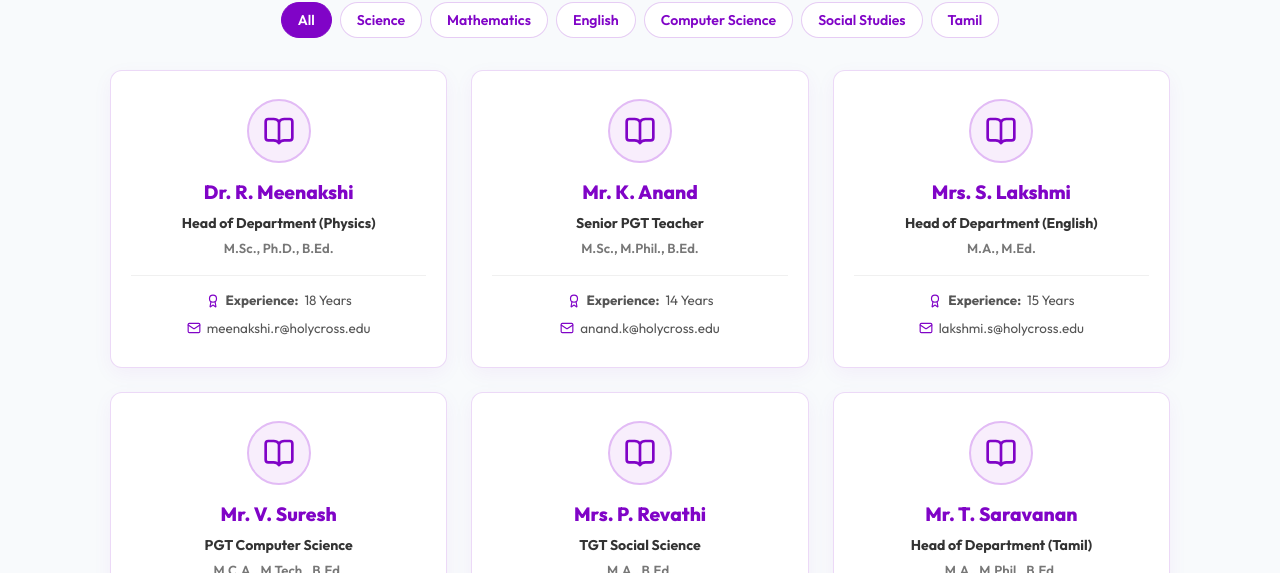
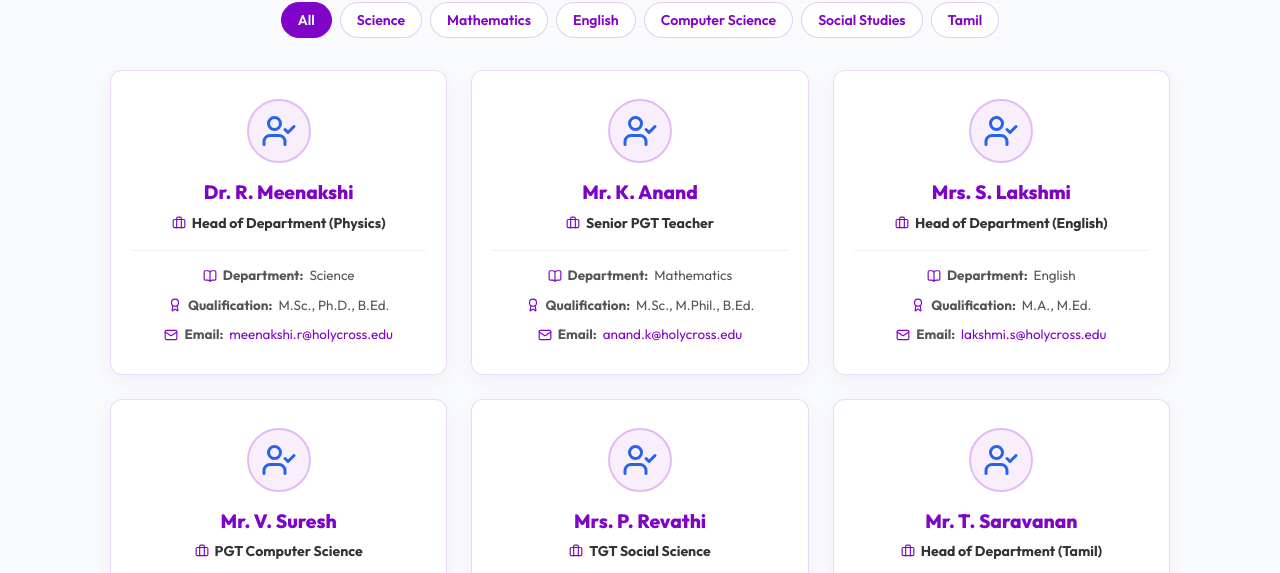
Before and after one commit to Arun-Sankar-akr/Holy-Cross, a React (Vite) app: page /staffs/teaching in a window 1280 px wide. Shown: the part 227-800 px from the top of the page. Built offline with nearby package versions, Linux system fonts and the light colour scheme; no server answers; the database is empty.

Commit message:
V.1.2.3.4

```diff
--- a/src/admin/AdminDashboard.css
+++ b/src/admin/AdminDashboard.css
@@ -73,10 +73,16 @@ body {
 /* App Containers */
 .admin-containers {
   display: flex;
-  height: 100vh;
+  height: 190vh;
   width: 100vw;
   overflow: hidden;
   position: relative;
+}
+
+.staff-lists {
+  display: grid;
+  grid-template-columns: repeat(auto-fill, minmax(170px, 1fr));
+  gap: 0.75rem;
 }
 
 #logogs {
@@ -257,9 +263,9 @@ body {
   list-style: none;
   padding: 0;
   margin: 0;
-  display: flex;
-  flex-direction: column;
-  gap: 0.4rem;
+  display: grid;
+  grid-template-columns: repeat(auto-fill, minmax(170px, 1fr));
+  gap: 0.74rem;
 }
 
 .applications-management-card ul li {
@@ -1543,6 +1549,7 @@ body {
     opacity: 0;
     transform: scale(0.95);
   }
+
   to {
     opacity: 1;
     transform: scale(1);
--- a/src/admin/AdminDashboard.jsx
+++ b/src/admin/AdminDashboard.jsx
@@ -1325,7 +1325,8 @@ export default function AdminDashboard() {
 
                             <h4>Staff Directory <span className="count-badge">{staffList.length}</span></h4>
                             {staffList.length === 0 ? <div className="empty-state">No staff members registered yet.</div> : (
-                                <ul>
+                                <div >
+                                    <ul className="staff-lists">
                                         {staffList.map(member => (
                                             <li key={member.id} style={{ display: 'flex', justifyContent: 'space-between', alignItems: 'center' }}>
                                                 {editingStaffId === member.id ? (
@@ -1362,6 +1363,7 @@ export default function AdminDashboard() {
                                             </li>
                                         ))}
                                     </ul>
+                                </div>
                             )}
                         </div>
                     )}
--- a/src/pages/Staff/TeachingStaff.css
+++ b/src/pages/Staff/TeachingStaff.css
@@ -65,11 +65,16 @@
     border: 1px solid rgba(128, 4, 199, 0.15);
     border-radius: 12px;
     padding: 28px 20px;
-    text-align: center;
     box-shadow: 0 6px 20px rgba(128, 4, 199, 0.05);
     display: flex;
     flex-direction: column;
     align-items: center;
+    transition: transform 0.2s ease, box-shadow 0.2s ease;
+}
+
+.teacher-card:hover {
+    transform: translateY(-4px);
+    box-shadow: 0 10px 25px rgba(128, 4, 199, 0.12);
 }
 
 .teacher-avatar {
@@ -85,7 +90,19 @@
     border: 2px solid #e2bbf5;
 }
 
-.teacher-name {
+.teacher-avatar svg {
+    color: #8004c7 !important;
+}
+
+.teacher-info {
+    width: 100%;
+    text-align: center;
+    display: flex;
+    flex-direction: column;
+    align-items: center;
+}
+
+.teacher-info h3 {
     margin: 0 0 4px 0;
     color: #8004c7;
     font-size: 1.2rem;
@@ -96,34 +113,49 @@
     font-weight: 700;
     color: #333;
     font-size: 0.88rem;
-}
-
-.teacher-qual {
-    margin: 4px 0 16px 0;
-    font-size: 0.82rem;
-    color: #777;
-    font-weight: 600;
-}
-
-.teacher-meta {
-    width: 100%;
-    border-top: 1px solid #f0f0f0;
-    padding-top: 14px;
-    display: flex;
-    flex-direction: column;
-    gap: 6px;
-    font-size: 0.84rem;
-    color: #555;
-    margin-top: auto;
-}
-
-.teacher-meta div {
+    margin: 0 0 16px 0;
     display: flex;
     align-items: center;
     justify-content: center;
     gap: 6px;
 }
 
-.teacher-meta svg {
+.teacher-role svg {
     color: #8004c7;
 }
+
+.teacher-details {
+    width: 100%;
+    border-top: 1px solid #f0f0f0;
+    padding-top: 14px;
+    display: flex;
+    flex-direction: column;
+    gap: 8px;
+    font-size: 0.84rem;
+    color: #555;
+    margin-top: auto;
+}
+
+.teacher-details p {
+    margin: 0;
+    display: flex;
+    align-items: center;
+    justify-content: center;
+    gap: 6px;
+    flex-wrap: wrap;
+}
+
+.teacher-details svg {
+    color: #8004c7;
+    flex-shrink: 0;
+}
+
+.teacher-details a {
+    color: #8004c7;
+    text-decoration: none;
+    word-break: break-all;
+}
+
+.teacher-details a:hover {
+    text-decoration: underline;
+}
--- a/src/pages/Staff/TeachingStaff.jsx
+++ b/src/pages/Staff/TeachingStaff.jsx
@@ -1,25 +1,56 @@
-// TeachingStaff.jsx
-import React, { useState } from 'react';
-import { GraduationCap, Mail, Award, BookOpen } from 'lucide-react';
+import React, { useState, useEffect } from 'react';
+import { GraduationCap, Mail, Award, BookOpen, Briefcase, UserCheck } from 'lucide-react';
+import { db } from '../../service/firebase';
+import { collection, onSnapshot } from 'firebase/firestore';
 import './TeachingStaff.css';
 
 export default function TeachingStaff() {
     const [filter, setFilter] = useState('All');
+    const [teachers, setTeachers] = useState([]);
+    const [loading, setLoading] = useState(true);
 
-    const teachers = [
-        { name: 'Dr. R. Meenakshi', dept: 'Science', role: 'Head of Department (Physics)', qual: 'M.Sc., Ph.D., B.Ed.', exp: '18 Years', email: 'meenakshi.r@holycross.edu' },
-        { name: 'Mr. K. Anand', dept: 'Mathematics', role: 'Senior PGT Teacher', qual: 'M.Sc., M.Phil., B.Ed.', exp: '14 Years', email: 'anand.k@holycross.edu' },
-        { name: 'Mrs. S. Lakshmi', dept: 'English', role: 'Head of Department (English)', qual: 'M.A., M.Ed.', exp: '15 Years', email: 'lakshmi.s@holycross.edu' },
-        { name: 'Mr. V. Suresh', dept: 'Computer Science', role: 'PGT Computer Science', qual: 'M.C.A., M.Tech., B.Ed.', exp: '10 Years', email: 'suresh.v@holycross.edu' },
-        { name: 'Mrs. P. Revathi', dept: 'Social Studies', role: 'TGT Social Science', qual: 'M.A., B.Ed.', exp: '12 Years', email: 'revathi.p@holycross.edu' },
-        { name: 'Mr. T. Saravanan', dept: 'Tamil', role: 'Head of Department (Tamil)', qual: 'M.A., M.Phil., B.Ed.', exp: '16 Years', email: 'saravanan.t@holycross.edu' },
+    // Default static fallback list
+    const fallbackTeachers = [
+        { id: '1', name: 'Dr. R. Meenakshi', department: 'Science', role: 'Head of Department (Physics)', qualification: 'M.Sc., Ph.D., B.Ed.', experience: '18 Years', email: 'meenakshi.r@holycross.edu' },
+        { id: '2', name: 'Mr. K. Anand', department: 'Mathematics', role: 'Senior PGT Teacher', qualification: 'M.Sc., M.Phil., B.Ed.', experience: '14 Years', email: 'anand.k@holycross.edu' },
+        { id: '3', name: 'Mrs. S. Lakshmi', department: 'English', role: 'Head of Department (English)', qualification: 'M.A., M.Ed.', experience: '15 Years', email: 'lakshmi.s@holycross.edu' },
+        { id: '4', name: 'Mr. V. Suresh', department: 'Computer Science', role: 'PGT Computer Science', qualification: 'M.C.A., M.Tech., B.Ed.', experience: '10 Years', email: 'suresh.v@holycross.edu' },
+        { id: '5', name: 'Mrs. P. Revathi', department: 'Social Studies', role: 'TGT Social Science', qualification: 'M.A., B.Ed.', experience: '12 Years', email: 'revathi.p@holycross.edu' },
+        { id: '6', name: 'Mr. T. Saravanan', department: 'Tamil', role: 'Head of Department (Tamil)', qualification: 'M.A., M.Phil., B.Ed.', experience: '16 Years', email: 'saravanan.t@holycross.edu' }
     ];
 
-    const departments = ['All', 'Science', 'Mathematics', 'English', 'Computer Science', 'Social Studies', 'Tamil'];
+    useEffect(() => {
+        // Subscribe to real-time updates from staff_members collection
+        const unsubscribe = onSnapshot(collection(db, 'staff_members'), (snapshot) => {
+            const fetchedStaff = snapshot.docs.map(doc => ({
+                id: doc.id,
+                ...doc.data()
+            }));
+
+            if (fetchedStaff.length > 0) {
+                setTeachers(fetchedStaff);
+            } else {
+                setTeachers(fallbackTeachers);
+            }
+            setLoading(false);
+        }, (error) => {
+            console.error("Error loading live staff directory:", error);
+            setTeachers(fallbackTeachers);
+            setLoading(false);
+        });
+
+        return () => unsubscribe();
+    }, []);
+
+    // Dynamically extract departments from current staff list
+    const availableDepartments = [
+        'All',
+        ...Array.from(new Set(teachers.map(t => t.department || t.dept).filter(Boolean)))
+    ];
 
     const filteredTeachers = filter === 'All'
         ? teachers
-        : teachers.filter(t => t.dept === filter);
+        : teachers.filter(t => (t.department || t.dept) === filter);
 
     return (
         <div className="staff-container">
@@ -30,7 +61,7 @@ export default function TeachingStaff() {
 
             {/* Department Filter Buttons */}
             <div className="filter-tabs">
-                {departments.map((dept, i) => (
+                {availableDepartments.map((dept, i) => (
                     <button
                         key={i}
                         className={`filter-btn ${filter === dept ? 'active' : ''}`}
@@ -41,23 +72,39 @@ export default function TeachingStaff() {
                 ))}
             </div>
 
+            {loading ? (
+                <div style={{ textAlign: 'center', padding: '40px', color: '#64748b' }}>
+                    Loading Faculty Directory...
+                </div>
+            ) : (
                 <div className="teacher-grid">
-                {filteredTeachers.map((teacher, idx) => (
-                    <div key={idx} className="teacher-card">
+                    {filteredTeachers.map((teacher) => (
+                        <div key={teacher.id} className="teacher-card">
                             <div className="teacher-avatar">
-                            <BookOpen size={32} />
+                                <UserCheck size={36} color="var(--primary, #4f46e5)" />
                             </div>
-                        <h3 className="teacher-name">{teacher.name}</h3>
-                        <span className="teacher-role">{teacher.role}</span>
-                        <div className="teacher-qual">{teacher.qual}</div>
+                            <div className="teacher-info">
+                                <h3>{teacher.name}</h3>
+                                <p className="teacher-role">
+                                    <Briefcase size={14} /> {teacher.role || teacher.department || 'Faculty Member'}
+                                </p>
 
-                        <div className="teacher-meta">
-                            <div><Award size={14} /> <strong>Experience:</strong> {teacher.exp}</div>
-                            <div><Mail size={14} /> {teacher.email}</div>
+                                <div className="teacher-details">
+                                    {(teacher.department || teacher.dept) && (
+                                        <p><BookOpen size={14} /> <strong>Department:</strong> {teacher.department || teacher.dept}</p>
+                                    )}
+                                    {teacher.qualification && (
+                                        <p><Award size={14} /> <strong>Qualification:</strong> {teacher.qualification}</p>
+                                    )}
+                                    {teacher.email && (
+                                        <p><Mail size={14} /> <strong>Email:</strong> <a href={`mailto:${teacher.email}`}>{teacher.email}</a></p>
+                                    )}
+                                </div>
                             </div>
                         </div>
                     ))}
                 </div>
+            )}
         </div>
     );
 }
```
Lines whose indentation alone changed are shown as unchanged.
